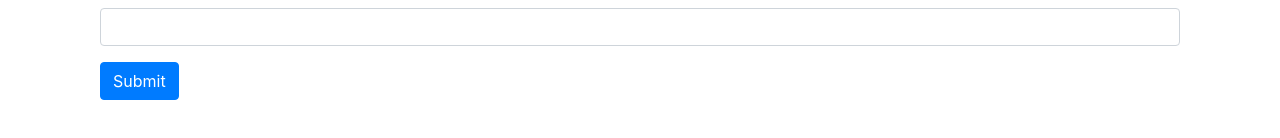
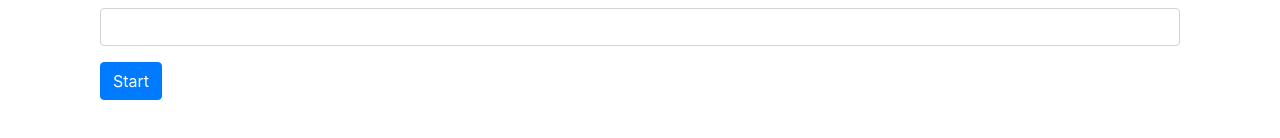
Before and after one commit to deanssmart/frankenstyle, a React (Create React App) app: page / in a window 1280 px wide. Shown: the part 282-420 px from the top of the page. Built offline with nearby package versions, Linux system fonts and the light colour scheme.

Commit message:
reusable button component added

```diff
--- a/src/components/Button/Button.js
+++ b/src/components/Button/Button.js
@@ -1,11 +1,16 @@
-import React from "react";
+import React from 'react';
 
-const Button = ({ children, handleSubmit }) => {
-  return (
-    <button onClick={handleSubmit} className="btn btn-primary">
-      {children}
-    </button>
-  );
-};
+const Button = ({
+    label,
+    buttonClass,
+    handleClick,
+}) => (
+        <button
+            className={ buttonClass }
+            onClick={ handleClick }
+        >
+            { label }
+        </button>
+);
 
 export default Button;
--- a/src/components/SketchPad/SketchPad.js
+++ b/src/components/SketchPad/SketchPad.js
@@ -1,4 +1,5 @@
 import React, { useRef, useEffect, useState } from 'react';
+import Button from '../Button/Button';
 
 const SketchPad = ({ round , handleSave }) => {
 
@@ -58,16 +59,11 @@ const SketchPad = ({ round , handleSave }) => {
         onMouseMove={draw}
         ref={canvasRef}
       />
-      <button
-        className="container btn btn-success"
-        onClick={(e) => handleSubmit(e)}
-      >
-        Save
-        </button>
-      {/* <img
-            className="container border border-primary"
-            src={ saved }
-        /> */}
+      <Button
+        buttonClass="container btn btn-success"
+        handleClick={ (e) => handleSubmit(e) }
+        label="Submit"
+      />
     </>
   );
 };
--- a/src/components/StartForm/StartForm.js
+++ b/src/components/StartForm/StartForm.js
@@ -1,5 +1,6 @@
 import React, { Component } from 'react';
 import Input from '../Input/Input';
+import Button from '../Button/Button';
 
 class StartForm extends Component {
     constructor(props) {
@@ -83,8 +84,10 @@ class StartForm extends Component {
                     handleChange={ (e) => this.handleChange(e, "player4Name") }
                     required
                 />
-
-                <button className="btn btn-primary">Submit</button>
+                <Button
+                    buttonClass="btn btn-primary"
+                    label="Start"
+                />
             </form>
         );
     }
--- a/src/data/initial.js
+++ b/src/data/initial.js
@@ -1,7 +1,10 @@
 const initial = {
   gameID: 0,
   round: 0,
-  players: [],
+  player1Name: "",
+  player2Name: "",
+  player3Name: "",
+  player4Name: "",
   word: "",
   guess: "",
   dataURL: "",
--- a/src/data/reducer.js
+++ b/src/data/reducer.js
@@ -14,7 +14,10 @@ const newGameReducer = (state, {
 }) => {
   return {
     ...state,
-    players: [player1Name, player2Name, player3Name, player4Name],
+    player1Name,
+    player2Name,
+    player3Name,
+    player4Name,
     round: 1,
   }
 }
```
Also changed, not shown: src/components/Button/index.js (deleted, +0 -11 lines).
